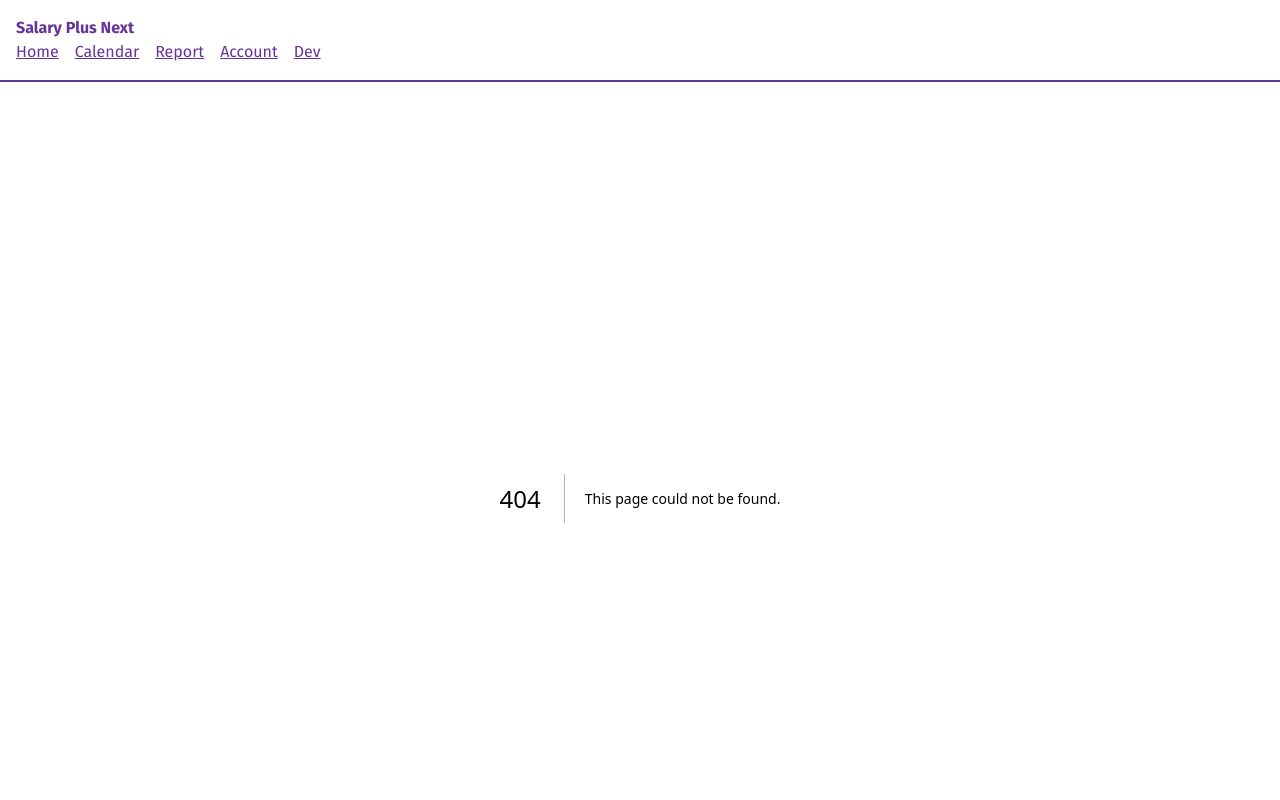
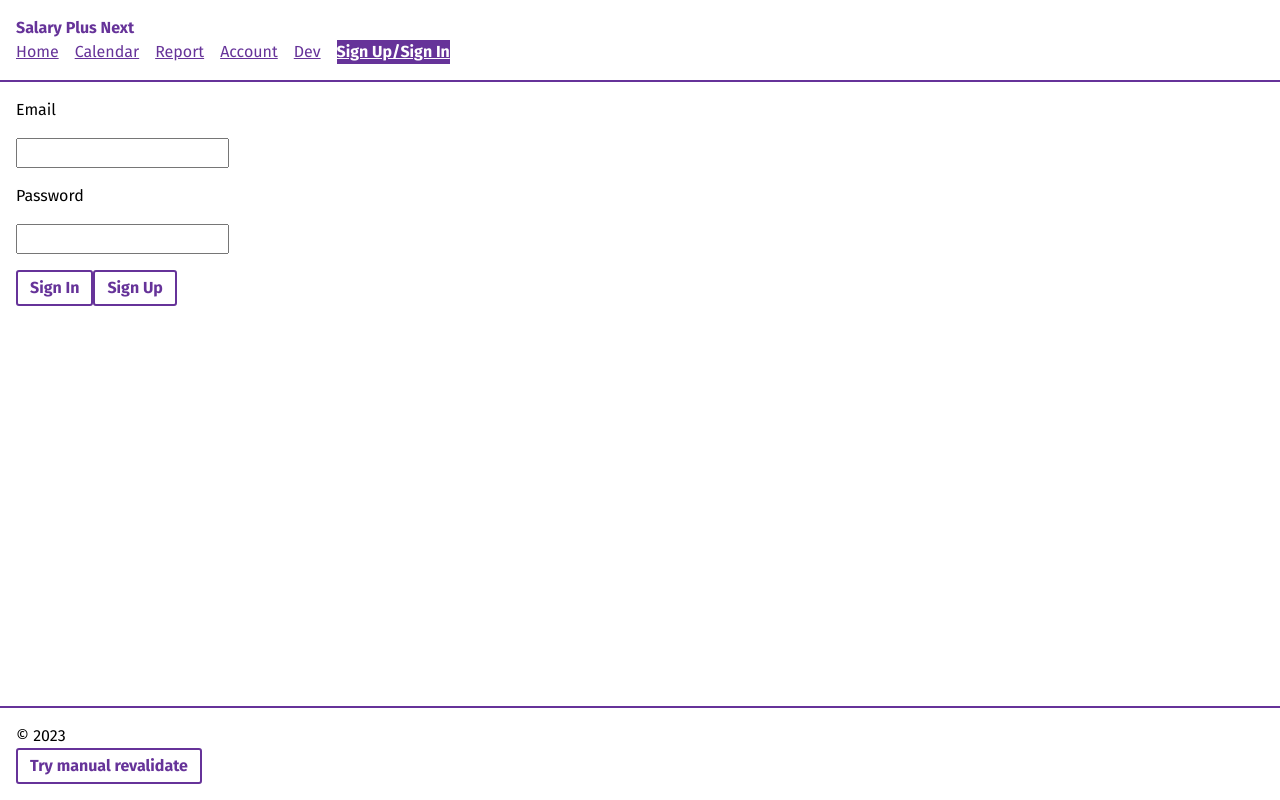
Before and after one commit to scsskid/salary-plus-next, a Next.js app: page /login in a window 1280 px wide. Before the commit this address had no page. Shown: the top 800 px of the page. Built offline with nearby package versions, Linux system fonts and the light colour scheme.

Commit message:
basic sign up form and routes

```diff
--- /dev/null
+++ b/src/app/login/page.tsx
@@ -0,0 +1,16 @@
+export default function Login() {
+	return (
+		<form action="/auth/login" method="post">
+			<label htmlFor="email">Email</label>
+			<input name="email" />
+			<label htmlFor="password">Password</label>
+			<input type="password" name="password" />
+			<div>
+				<button className="ui-btn">Sign In</button>
+				<button className="ui-btn" formAction="/auth/sign-up">
+					Sign Up
+				</button>
+			</div>
+		</form>
+	);
+}
--- a/src/app/page.tsx
+++ b/src/app/page.tsx
@@ -1,6 +1,12 @@
+import { supabase } from '@/lib/supabaseClient';
 import Link from 'next/link';
 
 export default async function Home() {
+	const session = await supabase.auth.getSession();
+	const user = await supabase.auth.getUser();
+
+	console.log({ session, user });
+
 	return (
 		<div className="flow">
 			<p>
--- a/src/components/Header.tsx
+++ b/src/components/Header.tsx
@@ -2,6 +2,15 @@
 
 import Link from 'next/link';
 import { usePathname } from 'next/navigation';
+
+const navItems = [
+	{ href: '/', text: 'Home', key: 'home' },
+	{ href: '/calendar', text: 'Calendar', key: 'calendar' },
+	{ href: '/report', text: 'Report', key: 'report' },
+	{ href: '/account', text: 'Account', key: 'account' },
+	{ href: '/dev', text: 'Dev', key: 'dev' },
+	{ href: '/login', text: 'Sign Up/Sign In', key: 'login' },
+];
 
 export default function Header() {
 	const pathname = usePathname();
@@ -13,21 +22,14 @@ export default function Header() {
 			</p>
 			<nav className="main-navigation">
 				<ol>
-					<li className={pathname === '/' ? 'active' : ''}>
-						<Link href="/">Home</Link>
-					</li>
-					<li className={pathname === '/calendar' ? 'active' : ''}>
-						<Link href="/calendar">Calendar</Link>
-					</li>
-					<li className={pathname === '/report' ? 'active' : ''}>
-						<Link href="/report">Report</Link>
-					</li>
-					<li className={pathname === '/account' ? 'active' : ''}>
-						<Link href="/account">Account</Link>
-					</li>
-					<li className={pathname === '/dev' ? 'active' : ''}>
-						<Link href="/dev">Dev</Link>
-					</li>
+					{navItems.map((item) => (
+						<li
+							key={item.key}
+							className={pathname === item.href ? 'active' : ''}
+						>
+							<Link href={item.href}>{item.text}</Link>
+						</li>
+					))}
 				</ol>
 			</nav>
 		</header>
--- a/src/lib/middleware.ts
+++ b/src/lib/middleware.ts
@@ -2,7 +2,7 @@ import { createMiddlewareClient } from '@supabase/auth-helpers-nextjs';
 import { NextResponse } from 'next/server';
 
 import type { NextRequest } from 'next/server';
-import type { Database } from '@/types/supabase';
+import type { Database } from '@/types/database.types';
 
 export async function middleware(req: NextRequest) {
 	const res = NextResponse.next();
--- a/src/lib/supabaseClient.ts
+++ b/src/lib/supabaseClient.ts
@@ -1,4 +1,4 @@
-import { Database } from '@/types/supabase';
+import { Database } from '@/types/database.types';
 import { createClient } from '@supabase/supabase-js';
 
 const projectUrl = process.env.NEXT_PUBLIC_SUPABASE_URL!;
--- a/src/types/helper-types.ts
+++ b/src/types/helper-types.ts
@@ -1,4 +1,4 @@
 // https://supabase.com/docs/reference/javascript/typescript-support#helper-types
-import type { Database } from './supabase';
+import type { Database } from './database.types';
 export type Tables<T extends keyof Database['public']['Tables']> =
 	Database['public']['Tables'][T]['Row'];
```
Also changed, not shown: src/app/auth/callback/route.ts (added, +21 -0 lines), src/app/auth/login/route.ts (added, +24 -0 lines), src/app/auth/logout/route.ts (added, +18 -0 lines), src/app/auth/sign-up/route.ts (added, +27 -0 lines), src/types/database.types.ts (renamed from src/types/supabase.ts).
